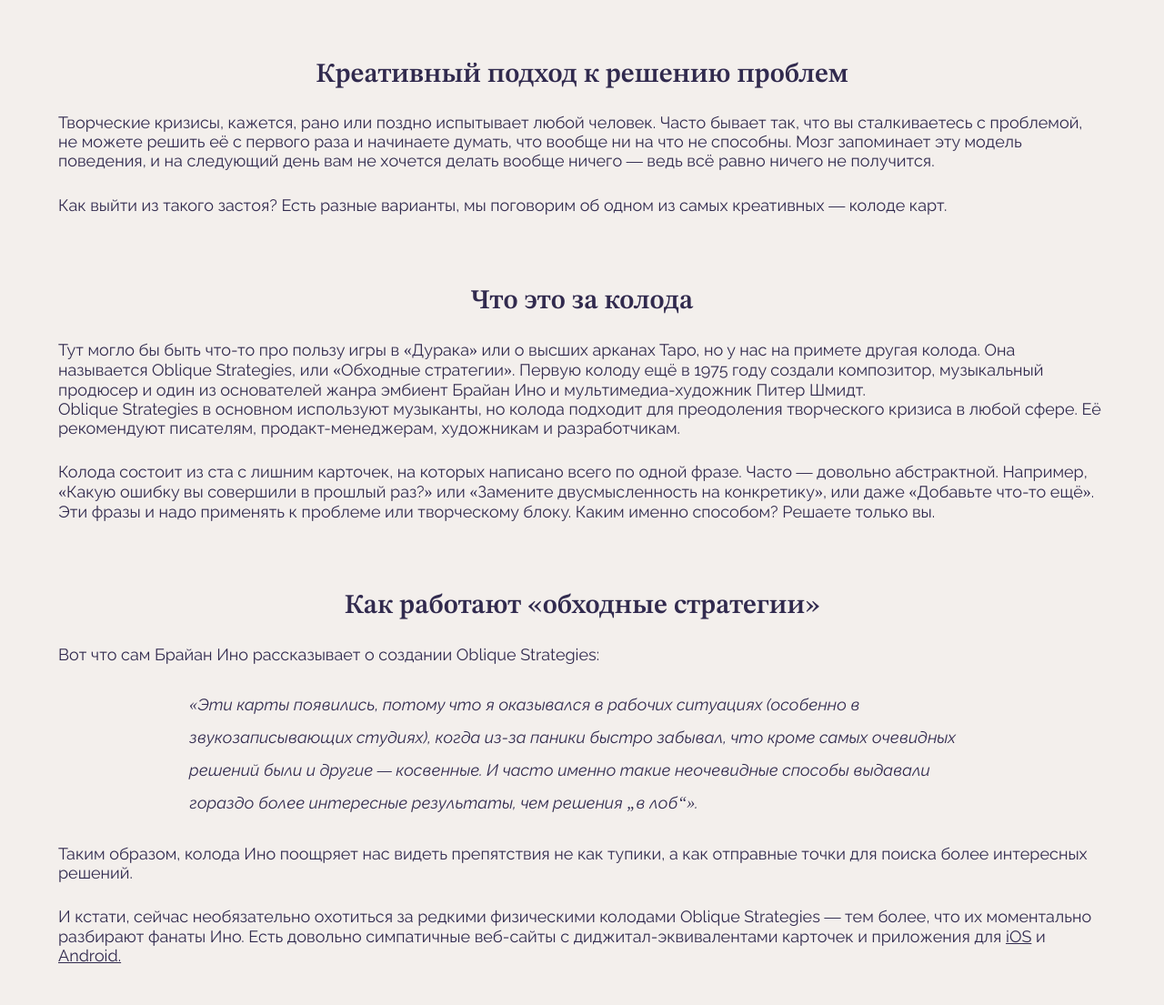
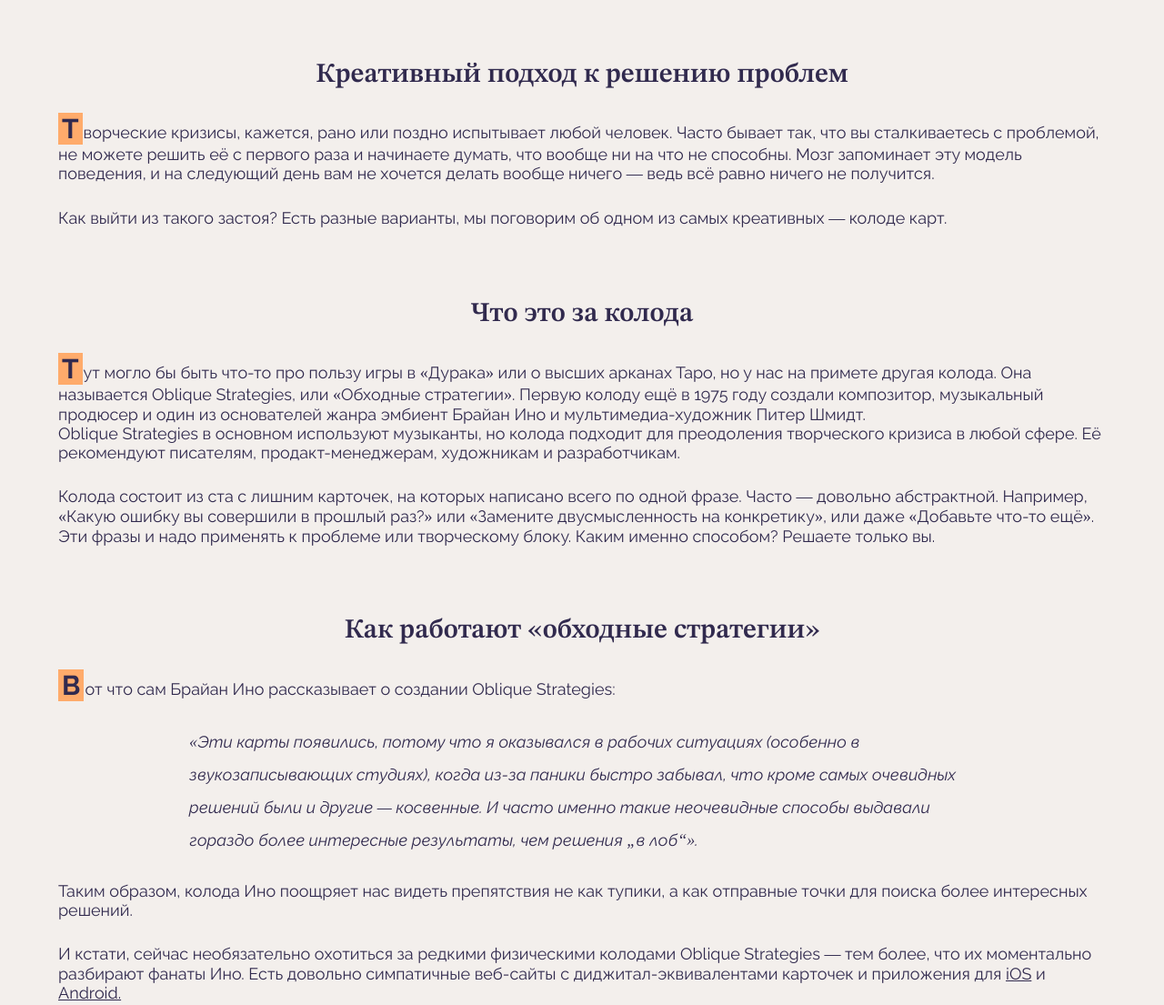
Before and after one commit to sergeybabann/karty-podskazhut-main, a plain HTML site: page index.html in a window 1280 px wide. Shown: the part 240-1345 px from the top of the page at 91% size. Drawn offline with Linux system fonts and the light colour scheme.

Commit message:
выполнил 6 шаг

```diff
--- a/index.html
+++ b/index.html
@@ -23,7 +23,7 @@
       <h2 class="heading content__title">
         Креативный подход к решению проблем
       </h2>
-      <div class="content__text-block">
+      <div class="content__text-block content__text-block_type_first-lettered">
         <p class="content__paragraph">
           Творческие кризисы, кажется, рано или поздно испытывает любой человек.
           Часто бывает так, что вы сталкиваетесь с проблемой, не можете решить
@@ -41,7 +41,7 @@
 
       <!----- h2 ----->
       <h2 class="heading content__title">Что это за колода</h2>
-      <div class="content__text-block">
+      <div class="content__text-block content__text-block_type_first-lettered">
         <p class="content__paragraph">
           Тут могло бы быть что-то про пользу игры в «Дурака» или о высших
           арканах Таро, но у нас на примете другая колода. Она называется
@@ -71,7 +71,7 @@
 
       <!----- h2 ----->
       <h2 class="heading content__title">Как работают «обходные стратегии»</h2>
-      <div class="content__text-block">
+      <div class="content__text-block content__text-block_type_first-lettered">
         <p class="content__paragraph">
           Вот что сам Брайан Ино рассказывает о создании Oblique Strategies:
         </p>
--- a/styles/style.css
+++ b/styles/style.css
@@ -110,6 +110,17 @@
   inset-inline-start: -25px;
 }
 
+.content__text-block_type_first-lettered
+  .content__paragraph:first-of-type::first-letter {
+  /* стилизация первой декоративной буквицы */
+  display: inline-block;
+  margin-inline-end: 1px;
+  padding: 0 4px;
+  font-weight: 700;
+  font-size: 30px;
+  background-color: var(--accent-color);
+}
+
 .page {
   /* вся страница */
   min-inline-size: 360px;
```
